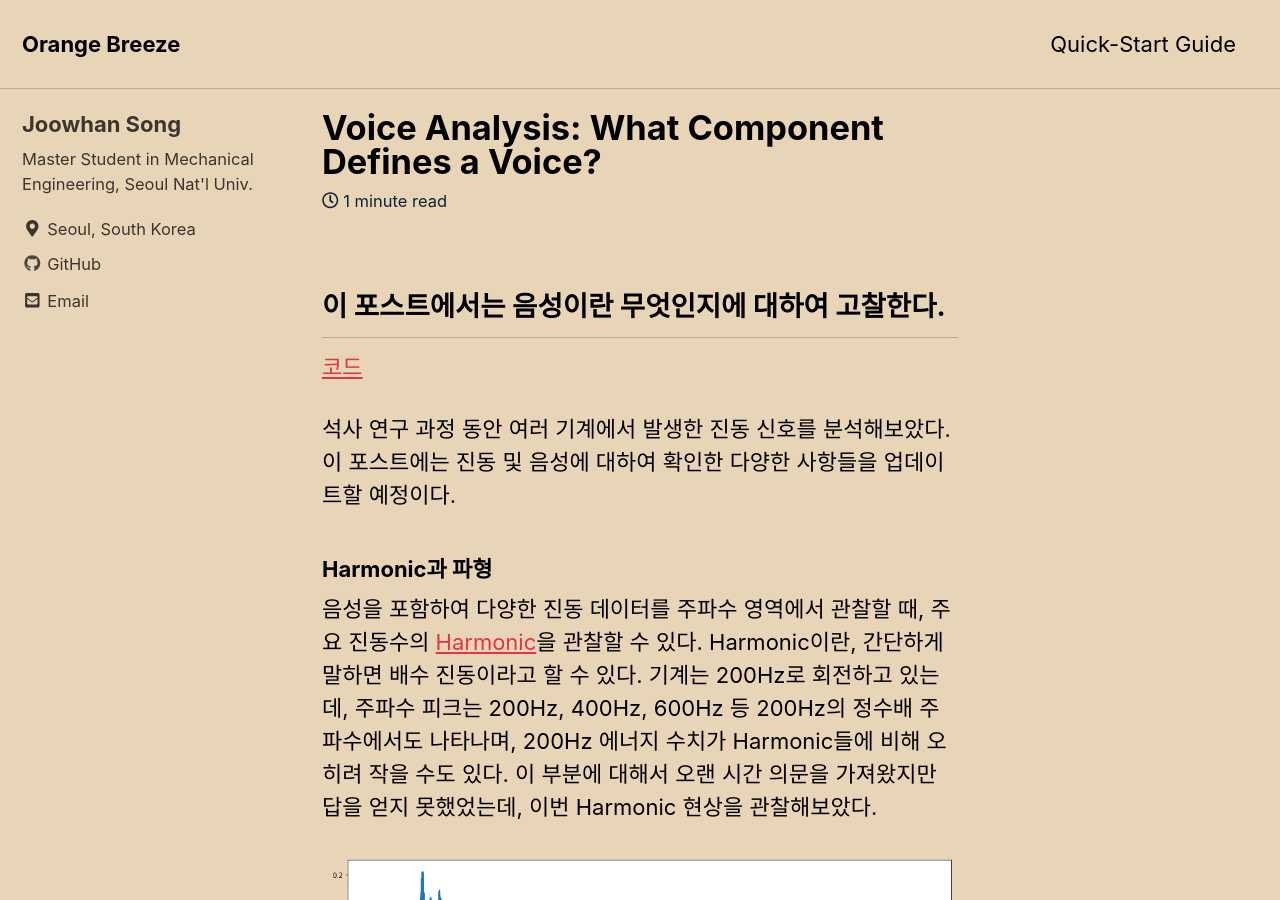
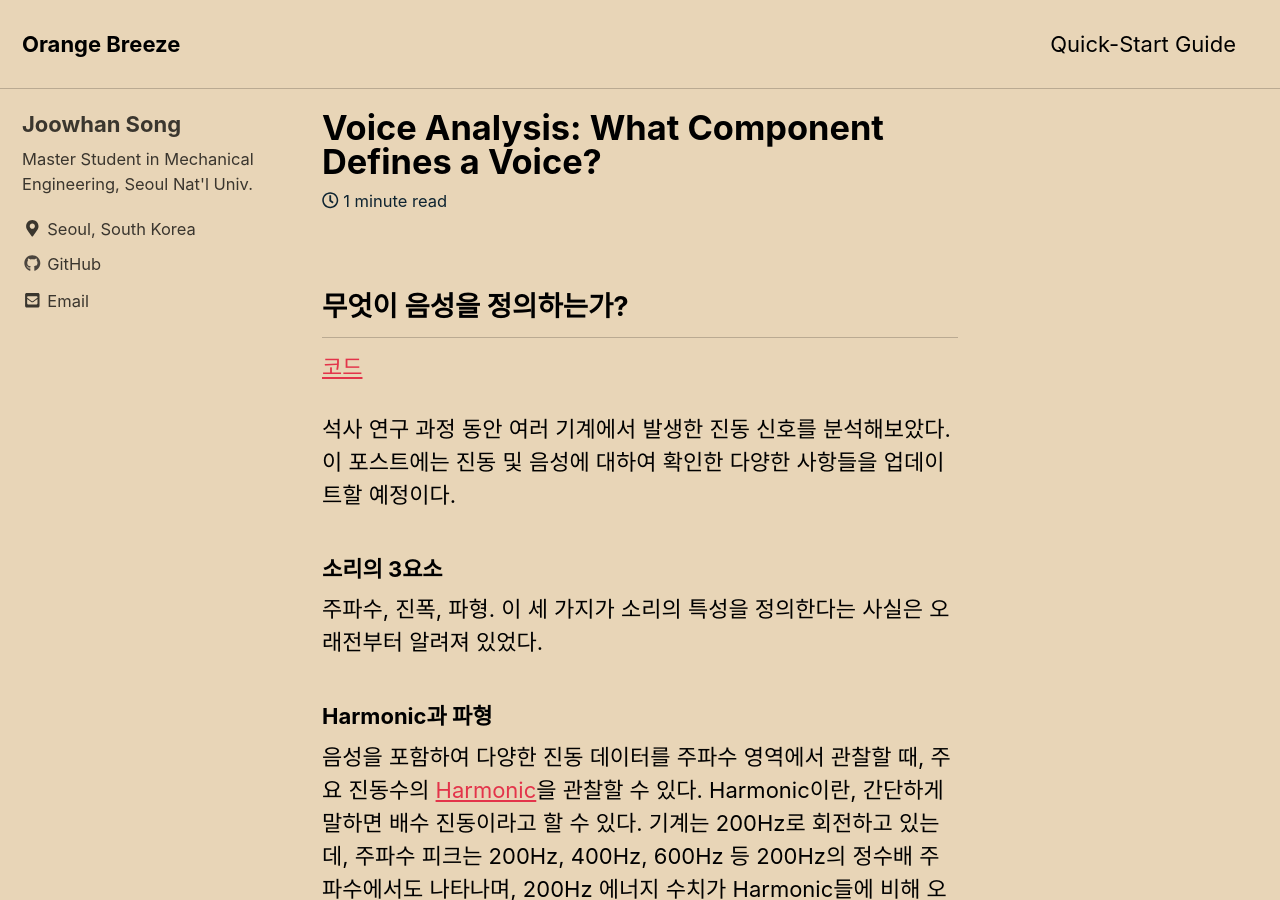
Before and after one commit to Joovvhan/joovvhan.github.io, a Jekyll site: the page built from _posts/2019-01-05-voice-analysis.md, in a window 1280 px wide and 900 px high. Built offline with Jekyll 4.4.1, drawn with Linux system fonts in a browser that asks for light colours; cached includes are drawn as plain includes; nearby versions of some CDN libraries.

Commit message:
I forgot what have I done...

```diff
--- a/_posts/2019-01-05-voice-analysis.md
+++ b/_posts/2019-01-05-voice-analysis.md
@@ -2,10 +2,15 @@
 title: "Voice Analysis: What Component Defines a Voice?"
 ---
 
-## 이 포스트에서는 음성이란 무엇인지에 대하여 고찰한다.
+## 무엇이 음성을 정의하는가?
 [코드](https://github.com/Joovvhan/voice-analysis)
 
 석사 연구 과정 동안 여러 기계에서 발생한 진동 신호를 분석해보았다. 이 포스트에는 진동 및 음성에 대하여 확인한 다양한 사항들을 업데이트할 예정이다.
+
+### 소리의 3요소
+
+주파수, 진폭, 파형. 이 세 가지가 소리의 특성을 정의한다는 사실은 오래전부터 알려져 있었다.
+
 
 ### Harmonic과 파형
 
```
